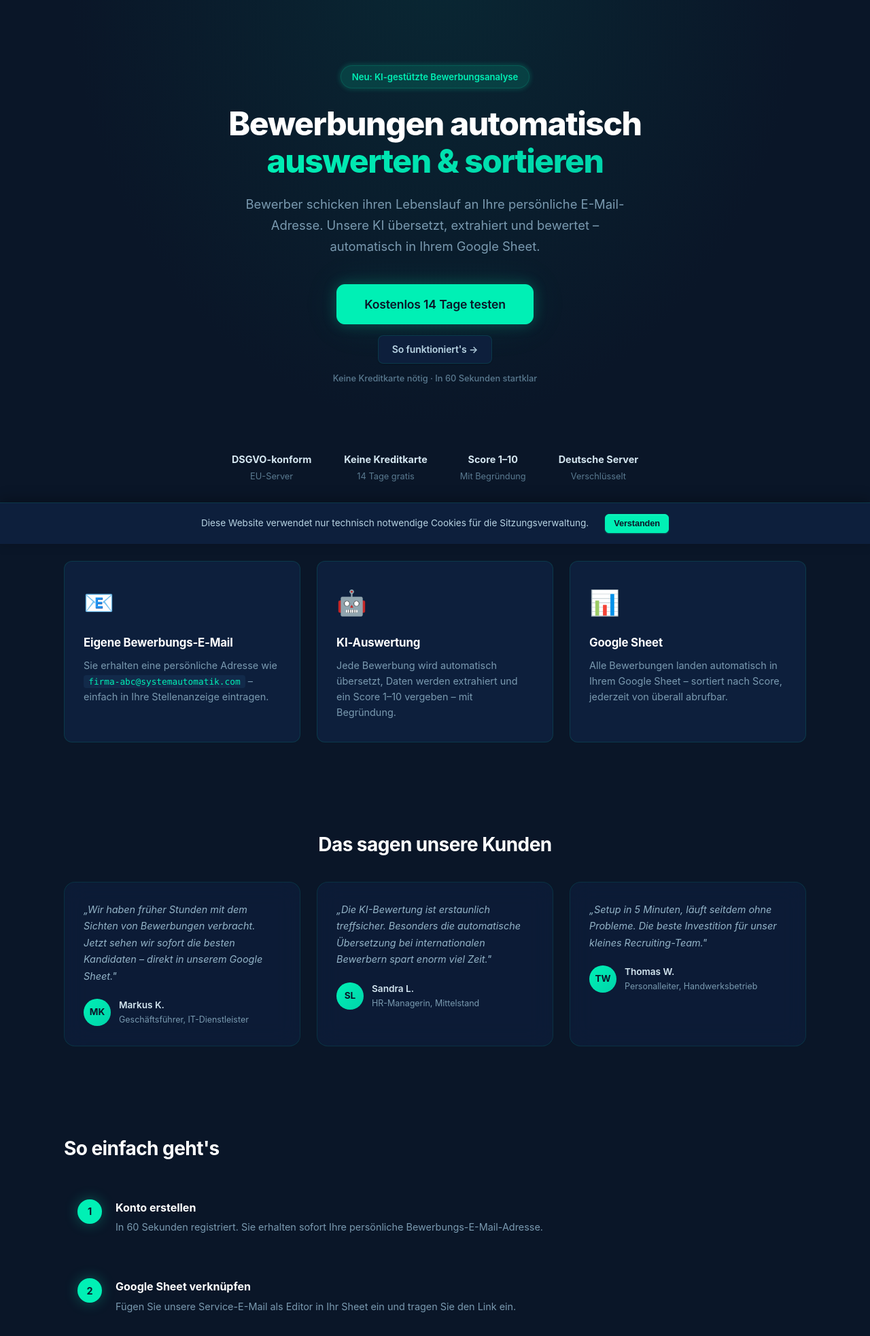
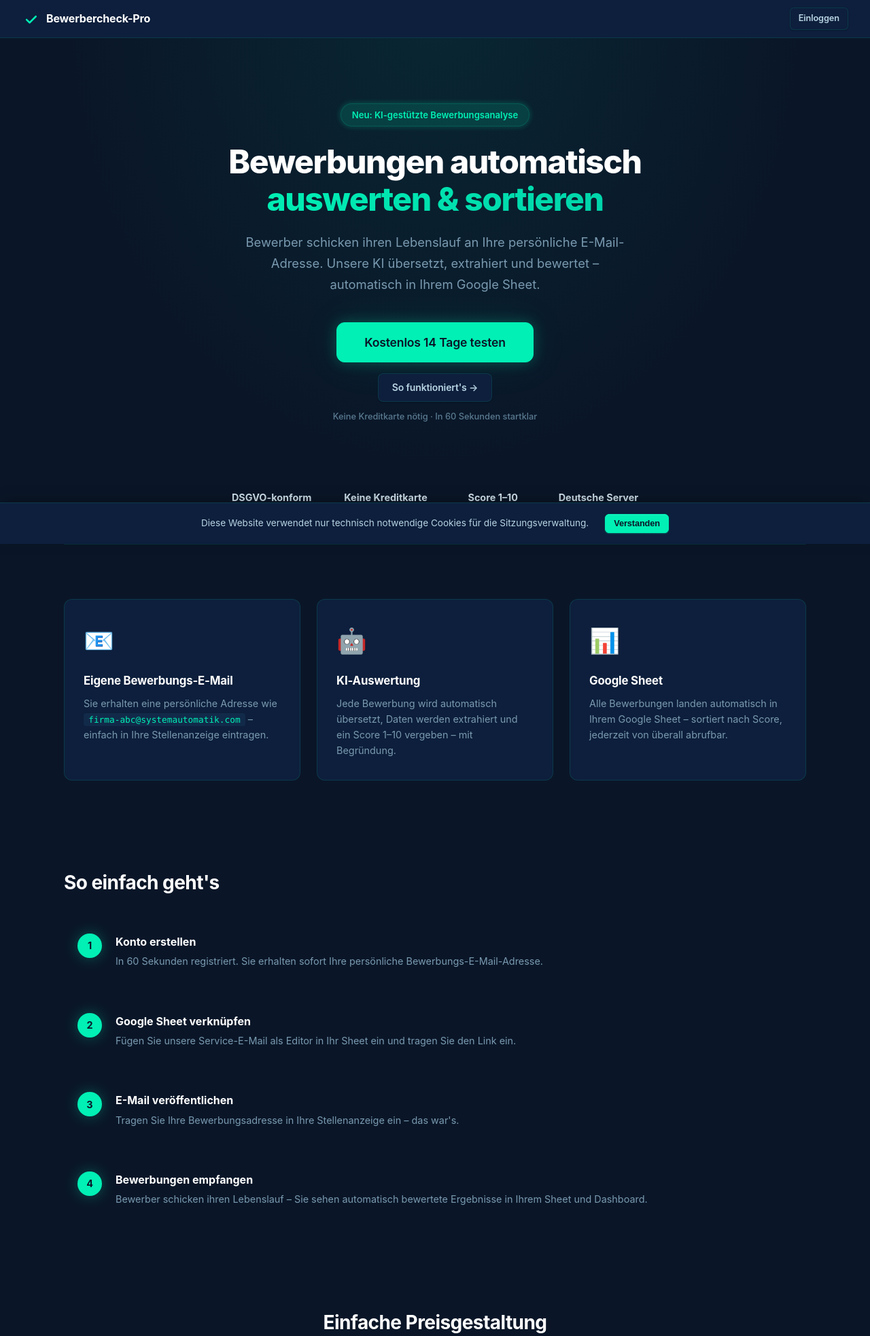
Before and after one commit to budsxbach/bewerbercheck-pro, a Flask app: page /start in a window 1280 px wide. Shown: the top 1965 px of the page at 68% size. Run offline with Flask 3, Linux system fonts and the light colour scheme; some libraries are stand-ins or nearby versions.

Commit message:
Fix: 6 CSP/UX-Bugs behoben – Passwort-Toggle, Tabellen-Nav, Testimonials, Login-Button
- Passwort-Toggle in register.html + login.html: onclick → CSP-konformer addEventListener
- Dashboard Tabellenzeilen: onclick → data-href + Listener (CSP-Fix)
- style.css: rowSlide-Animation entfernt (verhinderte unsichtbare Zeilen), fadeIn auf .2s
- landing.html: gefälschte Testimonials (social-proof Section) entfernt
- style.css: Testimonial-CSS-Block komplett entfernt
- base.html: Login-Button auf Landing-Page für nicht-eingeloggte Besucher
- dashboard.html: Google Sheets als optionaler Hinweis, Stellenbeschreibung = Schritt 2

Co-Authored-By: Claude Sonnet 4.6 <noreply@anthropic.com>

```diff
--- a/static/style.css
+++ b/static/style.css
@@ -1359,28 +1359,12 @@ kbd {
    ══════════════════════════════════════════════════════════ */
 
 /* ── Phase 1: Page-Load Fade-In ─────────────────────────── */
-main.container { animation: fadeIn .4s ease; }
+main.container { animation: fadeIn .2s ease; }
 @keyframes fadeIn {
     from { opacity: 0; transform: translateY(8px); }
     to { opacity: 1; transform: translateY(0); }
 }
 
-/* ── Tabellenzeilen gestaffelt einblenden ────────────────── */
-@keyframes rowSlide {
-    from { opacity: 0; transform: translateY(6px); }
-    to { opacity: 1; transform: translateY(0); }
-}
-.application-row { animation: rowSlide .3s ease backwards; }
-.application-row:nth-child(1) { animation-delay: 0s; }
-.application-row:nth-child(2) { animation-delay: .03s; }
-.application-row:nth-child(3) { animation-delay: .06s; }
-.application-row:nth-child(4) { animation-delay: .09s; }
-.application-row:nth-child(5) { animation-delay: .12s; }
-.application-row:nth-child(6) { animation-delay: .15s; }
-.application-row:nth-child(7) { animation-delay: .18s; }
-.application-row:nth-child(8) { animation-delay: .21s; }
-.application-row:nth-child(9) { animation-delay: .24s; }
-.application-row:nth-child(10) { animation-delay: .27s; }
 
 /* ── Stats-Bar Hover ─────────────────────────────────────── */
 .stat-item { transition: all var(--transition); cursor: default; }
@@ -1602,57 +1586,6 @@ main.container { animation: fadeIn .4s ease; }
     box-shadow: 0 0 30px rgba(0,240,181,.35), 0 0 80px rgba(0,240,181,.12);
 }
 
-/* ── Social Proof / Testimonials ─────────────────────────── */
-.social-proof { padding: 4rem 0; }
-.social-proof h2 {
-    font-size: 1.75rem;
-    font-weight: 700;
-    letter-spacing: -.02em;
-    color: var(--gray-900);
-    margin-bottom: 2rem;
-    text-align: center;
-}
-.testimonial-grid {
-    display: grid;
-    grid-template-columns: repeat(3, 1fr);
-    gap: 1.5rem;
-}
-.testimonial-card {
-    background: var(--glass-bg);
-    backdrop-filter: blur(16px);
-    -webkit-backdrop-filter: blur(16px);
-    border: 1px solid var(--glass-border);
-    border-radius: var(--radius-lg);
-    padding: 1.75rem;
-    transition: all var(--transition);
-}
-.testimonial-card:hover {
-    transform: translateY(-2px);
-    box-shadow: var(--shadow-md);
-    border-color: var(--gray-300);
-}
-.testimonial-text {
-    font-size: .9rem;
-    color: var(--gray-600);
-    line-height: 1.7;
-    margin-bottom: 1.25rem;
-    font-style: italic;
-}
-.testimonial-author { display: flex; align-items: center; gap: .75rem; }
-.testimonial-avatar {
-    width: 40px;
-    height: 40px;
-    border-radius: 50%;
-    background: linear-gradient(135deg, var(--primary), var(--primary-dark));
-    display: flex;
-    align-items: center;
-    justify-content: center;
-    font-weight: 700;
-    font-size: .85rem;
-    color: var(--bg-body);
-}
-.testimonial-name { font-weight: 600; font-size: .85rem; color: var(--gray-800); }
-.testimonial-role { font-size: .78rem; color: var(--gray-500); }
 
 /* ── FAQ Smooth Animation ────────────────────────────────── */
 .faq-answer {
@@ -1776,7 +1709,6 @@ main.container { animation: fadeIn .4s ease; }
 
 /* ── Responsive Ergänzungen ──────────────────────────────── */
 @media (max-width: 768px) {
-    .testimonial-grid { grid-template-columns: 1fr; }
     .table-toolbar { flex-direction: column; }
     .search-input { min-width: 0; width: 100%; }
     .filter-buttons { width: 100%; justify-content: flex-start; overflow-x: auto; }
--- a/templates/base.html
+++ b/templates/base.html
@@ -40,6 +40,14 @@
             {% endif %}
             <a href="{{ url_for('auth.logout') }}" class="nav-link-subtle">Abmelden</a>
         </div>
+    </nav>
+    {% elif request.endpoint == 'landing' %}
+    <!-- Minimale Navbar für Landing-Page: Logo + Login-Button -->
+    <nav class="navbar" style="justify-content:space-between;">
+        <a href="{{ url_for('landing') }}" class="nav-brand-link" style="display:flex;align-items:center;gap:.5rem;font-weight:700;color:var(--gray-900);text-decoration:none;">
+            <img src="{{ url_for('static', filename='icon.svg') }}" width="28" height="28" alt=""> Bewerbercheck-Pro
+        </a>
+        <a href="{{ url_for('auth.login') }}" class="btn btn-outline btn-sm">Einloggen</a>
     </nav>
     {% endif %}
 
--- a/templates/landing.html
+++ b/templates/landing.html
@@ -75,42 +75,6 @@
     </div>
 </section>
 
-<!-- Social Proof -->
-<section class="social-proof">
-    <h2>Das sagen unsere Kunden</h2>
-    <div class="testimonial-grid">
-        <div class="testimonial-card">
-            <p class="testimonial-text">„Wir haben früher Stunden mit dem Sichten von Bewerbungen verbracht. Jetzt sehen wir sofort die besten Kandidaten – direkt in unserem Google Sheet."</p>
-            <div class="testimonial-author">
-                <div class="testimonial-avatar">MK</div>
-                <div>
-                    <div class="testimonial-name">Markus K.</div>
-                    <div class="testimonial-role">Geschäftsführer, IT-Dienstleister</div>
-                </div>
-            </div>
-        </div>
-        <div class="testimonial-card">
-            <p class="testimonial-text">„Die KI-Bewertung ist erstaunlich treffsicher. Besonders die automatische Übersetzung bei internationalen Bewerbern spart enorm viel Zeit."</p>
-            <div class="testimonial-author">
-                <div class="testimonial-avatar">SL</div>
-                <div>
-                    <div class="testimonial-name">Sandra L.</div>
-                    <div class="testimonial-role">HR-Managerin, Mittelstand</div>
-                </div>
-            </div>
-        </div>
-        <div class="testimonial-card">
-            <p class="testimonial-text">„Setup in 5 Minuten, läuft seitdem ohne Probleme. Die beste Investition für unser kleines Recruiting-Team."</p>
-            <div class="testimonial-author">
-                <div class="testimonial-avatar">TW</div>
-                <div>
-                    <div class="testimonial-name">Thomas W.</div>
-                    <div class="testimonial-role">Personalleiter, Handwerksbetrieb</div>
-                </div>
-            </div>
-        </div>
-    </div>
-</section>
 
 <section class="how-it-works" id="how-it-works">
     <h2>So einfach geht's</h2>
```
Also changed, not shown: templates/dashboard.html (+14 -17 lines), templates/login.html (+9 -6 lines), templates/register.html (+10 -7 lines).
